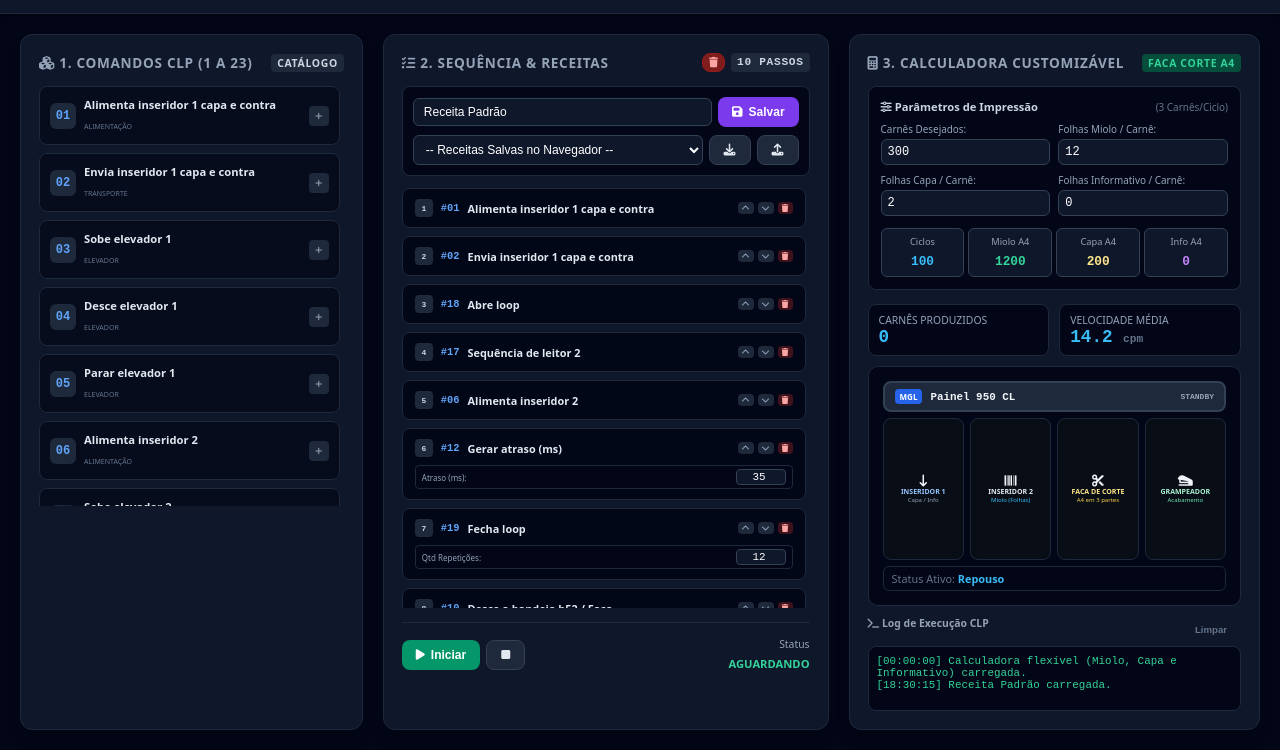
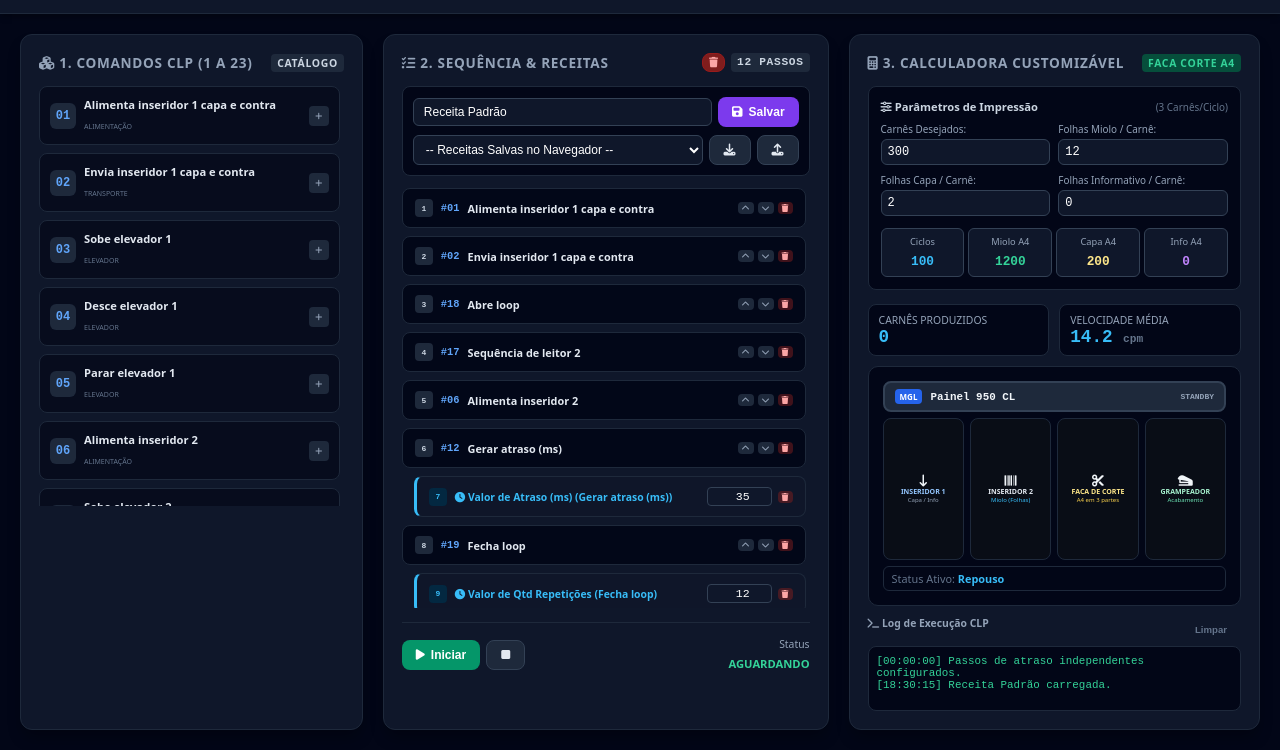
Before and after one commit to Jonathanjhou05/Talonadora-Laurent-4425d, a plain HTML site: page index.html in a window 1280 px wide. Shown: the part 63-813 px from the top of the page. Drawn offline with Linux system fonts and the light colour scheme.

Commit message:
Update index.html

```diff
--- a/index.html
+++ b/index.html
@@ -150,6 +150,12 @@
             background-color: rgba(6, 78, 59, 0.25);
             box-shadow: 0 0 15px rgba(16, 185, 129, 0.4);
         }
+        .sequence-step.param-step {
+            border-left: 3px solid #38bdf8;
+            background-color: rgba(15, 23, 42, 0.8);
+            margin-left: 12px;
+            width: calc(100% - 12px);
+        }
 
         .recipe-toolbar {
             background: #020617;
@@ -290,7 +296,7 @@
             </div>
             <div>
                 <h1>Talonadora Laurent 4425d & MGL Binder</h1>
-                <p>Supervisório HMI com Calculadora Customizável (Miolo, Capa e Informativo)</p>
+                <p>Supervisório HMI com Passos de Atraso Independentes</p>
             </div>
         </div>
         <div style="display: flex; align-items: center; gap: 12px;">
@@ -458,7 +464,7 @@
                     <button onclick="clearLogs()" style="background: none; border: none; color: #64748b; font-size: 0.6rem; cursor: pointer;">Limpar</button>
                 </div>
                 <div class="console-box" id="consoleLogs">
-                    <div>[00:00:00] Calculadora flexível (Miolo, Capa e Informativo) carregada.</div>
+                    <div>[00:00:00] Passos de atraso independentes configurados.</div>
                 </div>
             </div>
         </section>
@@ -497,7 +503,6 @@
         let simulationTimer = null;
         let totalProduced = 0;
 
-        // --- CÁLCULO INTELIGENTE CUSTOMIZÁVEL DE INSUMOS ---
         function calcularInsumos() {
             let qtdCarnes = parseInt(document.getElementById('inputCarneQtd').value) || 0;
             let flMiolo = parseInt(document.getElementById('inputMioloQtd').value) || 0;
@@ -509,9 +514,7 @@
             if (flCapa < 0) flCapa = 0;
             if (flInfo < 0) flInfo = 0;
 
-            // Cada ciclo produz sempre 3 carnês devido ao corte da faca A4
             let ciclosNecessarios = Math.ceil(qtdCarnes / 3);
-
             let totalMioloA4 = ciclosNecessarios * flMiolo;
             let totalCapaA4 = ciclosNecessarios * flCapa;
             let totalInfoA4 = ciclosNecessarios * flInfo;
@@ -547,13 +550,28 @@
         }
 
         function addCommandToSequence(cmd) {
+            // Se o comando possui parâmetro (como atraso 12,13,14,15 ou repetição 19),
+            // criamos o comando principal E LOGO ABAIXO criamos um passo dedicado para o valor/parâmetro,
+            // ou armazenamos em um formato onde o valor ganha seu próprio passo numerado abaixo (Ex: Passo 6: Gerar Atraso, Passo 7: Valor do Atraso).
             activeSequence.push({
                 id: cmd.id,
                 name: cmd.name,
+                isParamStep: false,
                 hasParam: cmd.hasParam || false,
                 paramVal: cmd.paramVal || 0,
                 paramLabel: cmd.paramLabel || ''
             });
+
+            if (cmd.hasParam) {
+                activeSequence.push({
+                    id: cmd.id,
+                    name: `Valor de ${cmd.paramLabel} (${cmd.name})`,
+                    isParamStep: true,
+                    paramVal: cmd.paramVal || 0,
+                    paramLabel: cmd.paramLabel || ''
+                });
+            }
+
             renderSequence();
         }
 
@@ -577,8 +595,9 @@
             list.innerHTML = '';
             activeSequence.forEach((step, index) => {
                 const div = document.createElement('div');
-                div.className = `sequence-step ${currentStepIndex === index && isRunning ? 'active' : ''}`;
+                div.className = `sequence-step ${currentStepIndex === index && isRunning ? 'active' : ''} ${step.isParamStep ? 'param-step' : ''}`;
 
+                if (!step.isParamStep) {
                     div.innerHTML = `
                         <div style="display: flex; align-items: center; justify-content: space-between;">
                             <div style="display: flex; align-items: center; gap: 8px;">
@@ -592,13 +611,21 @@
                                 <button onclick="removeStep(${index})" style="padding: 2px 4px; background: rgba(127,29,29,0.5); color: #fca5a5; border-radius: 4px; border: none; cursor: pointer;"><i class="fa-solid fa-trash" style="font-size: 8px;"></i></button>
                             </div>
                         </div>
-                    ${step.hasParam ? `
-                        <div style="display: flex; align-items: center; justify-content: space-between; background: #020617; padding: 3px 6px; border-radius: 4px; border: 1px solid #1e293b; margin-top: 2px;">
-                            <span style="font-size: 8px; color: #94a3b8;">${step.paramLabel}:</span>
-                            <input type="number" value="${step.paramVal}" onchange="updateParam(${index}, this.value)" style="width: 50px; background: #0f172a; border: 1px solid #334155; border-radius: 4px; color: #fff; padding: 1px 4px; font-family: monospace; font-size: 0.68rem; text-align: right;">
+                    `;
+                } else {
+                    div.innerHTML = `
+                        <div style="display: flex; align-items: center; justify-content: space-between;">
+                            <div style="display: flex; align-items: center; gap: 8px;">
+                                <span style="width: 18px; height: 18px; background: #032841; color: #38bdf8; font-family: monospace; font-size: 8px; display: flex; align-items: center; justify-content: center; border-radius: 4px; font-weight: bold;">${index + 1}</span>
+                                <span style="font-size: 0.65rem; font-weight: 600; color: #38bdf8;"><i class="fa-solid fa-clock mr-1"></i> ${step.name}</span>
                             </div>
-                    ` : ''}
+                            <div style="display: flex; align-items: center; gap: 6px;">
+                                <input type="number" value="${step.paramVal}" onchange="updateParam(${index}, this.value)" style="width: 65px; background: #0f172a; border: 1px solid #334155; border-radius: 4px; color: #fff; padding: 2px 6px; font-family: monospace; font-size: 0.72rem; text-align: right;">
+                                <button onclick="removeStep(${index})" style="padding: 2px 4px; background: rgba(127,29,29,0.5); color: #fca5a5; border-radius: 4px; border: none; cursor: pointer;" title="Remover passo"><i class="fa-solid fa-trash" style="font-size: 8px;"></i></button>
+                            </div>
+                        </div>
                     `;
+                }
                 list.appendChild(div);
             });
         }
@@ -612,21 +639,27 @@
             activeSequence[newIndex] = temp;
             renderSequence();
         }
-        function removeStep(index) { activeSequence.splice(index, 1); renderSequence(); }
+        function removeStep(index) {
+            // Se remover um comando pai que tem parâmetro, remove também o passo de parâmetro adjacente se houver
+            activeSequence.splice(index, 1);
+            renderSequence();
+        }
         function clearSequence() { activeSequence = []; renderSequence(); addLog("Sequência limpa."); }
 
         function loadDefaultRecipe() {
             activeSequence = [
-                { id: 1, name: "Alimenta inseridor 1 capa e contra", hasParam: false },
-                { id: 2, name: "Envia inseridor 1 capa e contra", hasParam: false },
-                { id: 18, name: "Abre loop", hasParam: false },
-                { id: 17, name: "Sequência de leitor 2", hasParam: false },
-                { id: 6, name: "Alimenta inseridor 2", hasParam: false },
-                { id: 12, name: "Gerar atraso (ms)", hasParam: true, paramVal: 35, paramLabel: "Atraso (ms)" },
-                { id: 19, name: "Fecha loop", hasParam: true, paramVal: 12, paramLabel: "Qtd Repetições" },
-                { id: 10, name: "Desce a bandeja b52 / Faca", hasParam: false },
-                { id: 11, name: "Acionar esteira", hasParam: false },
-                { id: 22, name: "Grava programa", hasParam: false }
+                { id: 1, name: "Alimenta inseridor 1 capa e contra", isParamStep: false },
+                { id: 2, name: "Envia inseridor 1 capa e contra", isParamStep: false },
+                { id: 18, name: "Abre loop", isParamStep: false },
+                { id: 17, name: "Sequência de leitor 2", isParamStep: false },
+                { id: 6, name: "Alimenta inseridor 2", isParamStep: false },
+                { id: 12, name: "Gerar atraso (ms)", isParamStep: false, hasParam: true, paramVal: 35, paramLabel: "Atraso (ms)" },
+                { id: 12, name: "Valor de Atraso (ms) (Gerar atraso (ms))", isParamStep: true, paramVal: 35, paramLabel: "Atraso (ms)" },
+                { id: 19, name: "Fecha loop", isParamStep: false, hasParam: true, paramVal: 12, paramLabel: "Qtd Repetições" },
+                { id: 19, name: "Valor de Qtd Repetições (Fecha loop)", isParamStep: true, paramVal: 12, paramLabel: "Qtd Repetições" },
+                { id: 10, name: "Desce a bandeja b52 / Faca", isParamStep: false },
+                { id: 11, name: "Acionar esteira", isParamStep: false },
+                { id: 22, name: "Grava programa", isParamStep: false }
             ];
             renderSequence();
             document.getElementById('recipeNameInput').value = "Receita Padrão";
@@ -746,7 +779,7 @@
             if (!isRunning) return;
             if (currentStepIndex >= activeSequence.length) {
                 stopSimulation();
-                totalProduced += 3; // +3 carnês por ciclo completo
+                totalProduced += 3;
                 document.getElementById('prodCount').innerText = totalProduced;
                 addLog("Ciclo finalizado! Faca cortou A4 e gerou +3 carnês.");
                 document.getElementById('cycleStatus').innerText = "Concluído";
```
Lines whose indentation alone changed are shown as unchanged.
